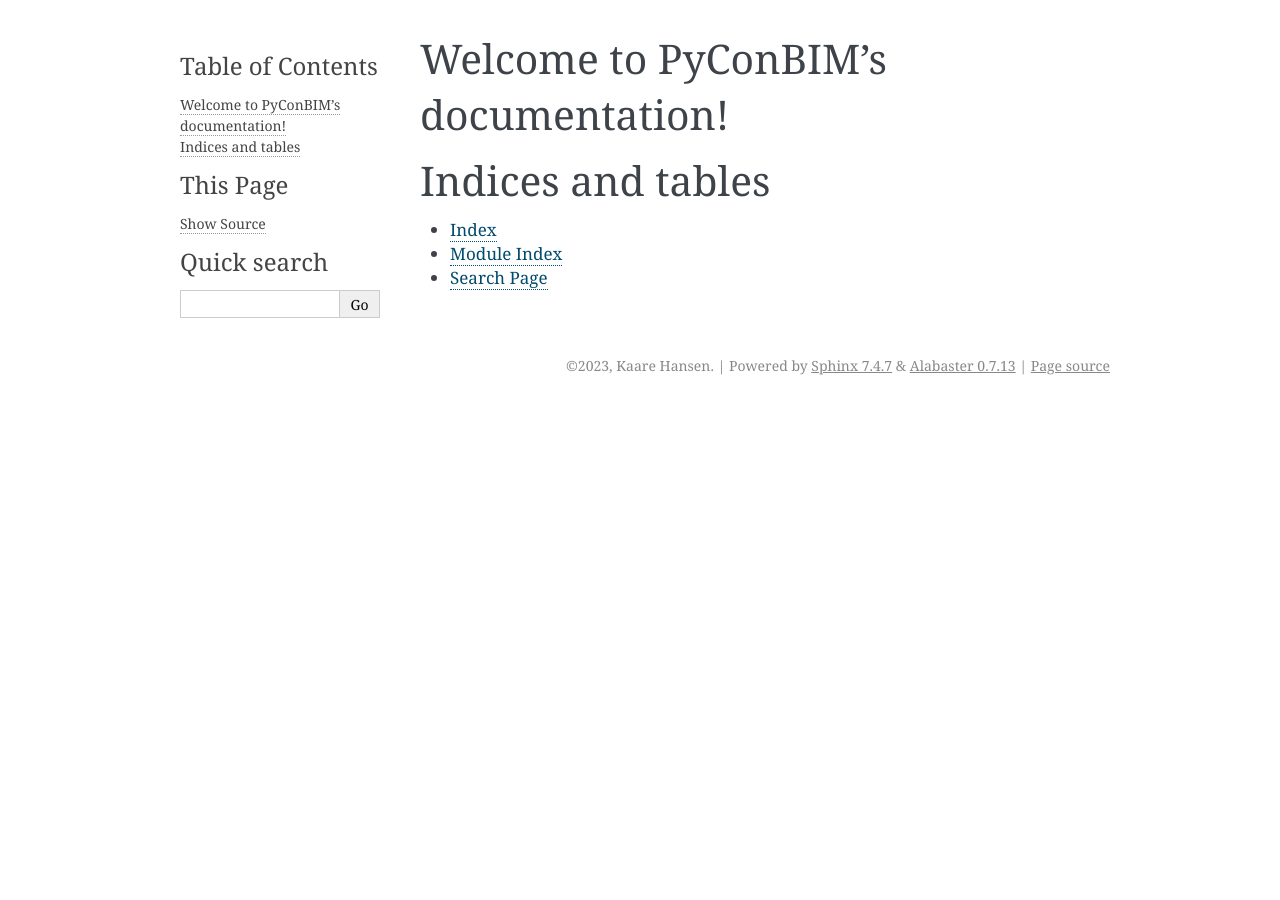
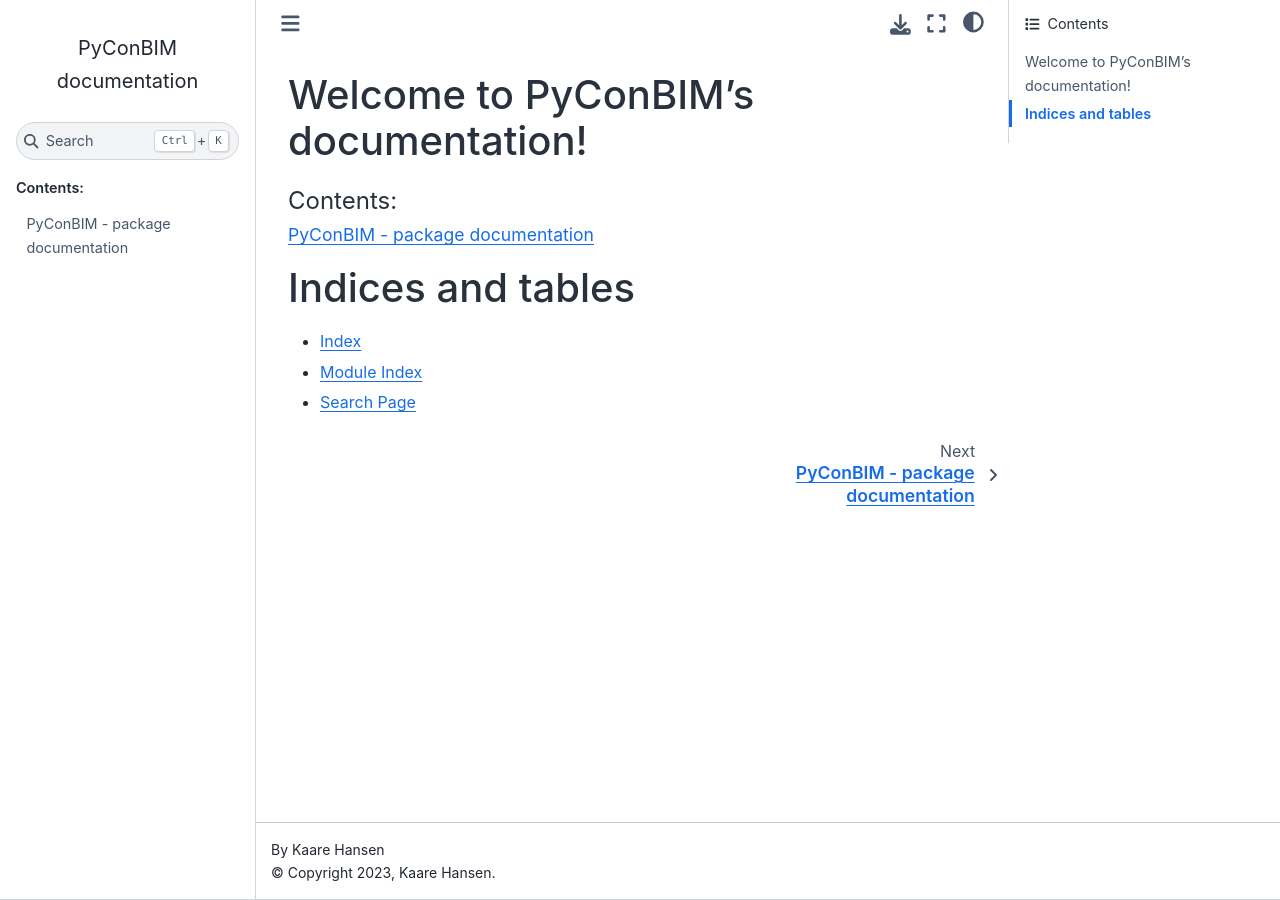
Before and after one commit to KaareH/DTU_E23_41934_Advanced-BIM, a Sphinx documentation site: the page built from Assignments/A3/docs/source/index.rst, in a window 1280 px wide. Built offline with Sphinx 7.4.7 and the Sphinx Book theme 1.1.4, drawn with Linux system fonts in a browser that asks for light colours.

Commit message:
Updated doc-strings and set up Sphinx

```diff
--- a/Assignments/A3/docs/environment.yml
+++ b/Assignments/A3/docs/environment.yml
@@ -3,5 +3,9 @@ channels:
   - defaults
   - conda-forge
 dependencies:
+  - pip
   - python=3.11
   - sphinx
+  - pip:
+    - sphinx-press-theme
+    - sphinx-book-theme
--- /dev/null
+++ b/Assignments/A3/docs/source/_templates/custom-class-template.rst
@@ -0,0 +1,32 @@
+{{ fullname | escape | underline}}
+
+.. currentmodule:: {{ module }}
+
+.. autoclass:: {{ objname }}
+   :members:
+   :show-inheritance:
+   :inherited-members:
+
+   {% block methods %}
+   .. automethod:: __init__
+
+   {% if methods %}
+   .. rubric:: {{ _('Methods') }}
+
+   .. autosummary::
+   {% for item in methods %}
+      ~{{ name }}.{{ item }}
+   {%- endfor %}
+   {% endif %}
+   {% endblock %}
+
+   {% block attributes %}
+   {% if attributes %}
+   .. rubric:: {{ _('Attributes') }}
+
+   .. autosummary::
+   {% for item in attributes %}
+      ~{{ name }}.{{ item }}
+   {%- endfor %}
+   {% endif %}
+   {% endblock %}
--- /dev/null
+++ b/Assignments/A3/docs/source/_templates/custom-module-template.rst
@@ -0,0 +1,66 @@
+{{ fullname | escape | underline}}
+
+.. automodule:: {{ fullname }}
+
+   {% block attributes %}
+   {% if attributes %}
+   .. rubric:: Module Attributes
+
+   .. autosummary::
+      :toctree:
+   {% for item in attributes %}
+      {{ item }}
+   {%- endfor %}
+   {% endif %}
+   {% endblock %}
+
+   {% block functions %}
+   {% if functions %}
+   .. rubric:: {{ _('Functions') }}
+
+   .. autosummary::
+      :toctree:
+   {% for item in functions %}
+      {{ item }}
+   {%- endfor %}
+   {% endif %}
+   {% endblock %}
+
+   {% block classes %}
+   {% if classes %}
+   .. rubric:: {{ _('Classes') }}
+
+   .. autosummary::
+      :toctree:
+      :template: custom-class-template.rst
+   {% for item in classes %}
+      {{ item }}
+   {%- endfor %}
+   {% endif %}
+   {% endblock %}
+
+   {% block exceptions %}
+   {% if exceptions %}
+   .. rubric:: {{ _('Exceptions') }}
+
+   .. autosummary::
+      :toctree:
+   {% for item in exceptions %}
+      {{ item }}
+   {%- endfor %}
+   {% endif %}
+   {% endblock %}
+
+{% block modules %}
+{% if modules %}
+.. rubric:: Modules
+
+.. autosummary::
+   :toctree:
+   :template: custom-module-template.rst
+   :recursive:
+{% for item in modules %}
+   {{ item }}
+{%- endfor %}
+{% endif %}
+{% endblock %}
--- a/Assignments/A3/docs/source/conf.py
+++ b/Assignments/A3/docs/source/conf.py
@@ -8,7 +8,7 @@
 
 import os
 import sys
-sys.path.insert(0, os.path.abspath('../../src/pyconbim/'))
+sys.path.insert(0, os.path.abspath('../../src/'))
 
 project = 'PyConBIM'
 copyright = '2023, Kaare Hansen'
@@ -17,15 +17,30 @@ author = 'Kaare Hansen'
 # -- General configuration ---------------------------------------------------
 # https://www.sphinx-doc.org/en/master/usage/configuration.html#general-configuration
 
-extensions = ['sphinx.ext.autodoc', 'sphinx.ext.coverage', 'sphinx.ext.napoleon']
+extensions = [
+    'sphinx.ext.doctest',
+    'sphinx.ext.coverage',
+    'sphinx.ext.napoleon',
+    'sphinx.ext.viewcode',
+    'sphinx.ext.githubpages',
+    'sphinx.ext.mathjax',
+    'sphinx.ext.autodoc',
+    'sphinx.ext.autosummary',
+    ]
+
+autosummary_generate = True
 
 templates_path = ['_templates']
 exclude_patterns = []
 
+autodoc_default_flags = ['members', 'undoc-members' ]
 
 
 # -- Options for HTML output -------------------------------------------------
 # https://www.sphinx-doc.org/en/master/usage/configuration.html#options-for-html-output
 
-html_theme = 'alabaster'
+# html_theme = 'alabaster'
+# html_theme = 'press'
+html_theme = 'sphinx_book_theme'
+
 html_static_path = ['_static']
--- a/Assignments/A3/docs/source/index.rst
+++ b/Assignments/A3/docs/source/index.rst
@@ -10,6 +10,8 @@ Welcome to PyConBIM's documentation!
    :maxdepth: 2
    :caption: Contents:
 
+   pyconbim
+
 
 
 Indices and tables
```
Also changed, not shown: Assignments/A3/docs/source/pyconbim.rst (added, +14 -0 lines), 9 other files.
